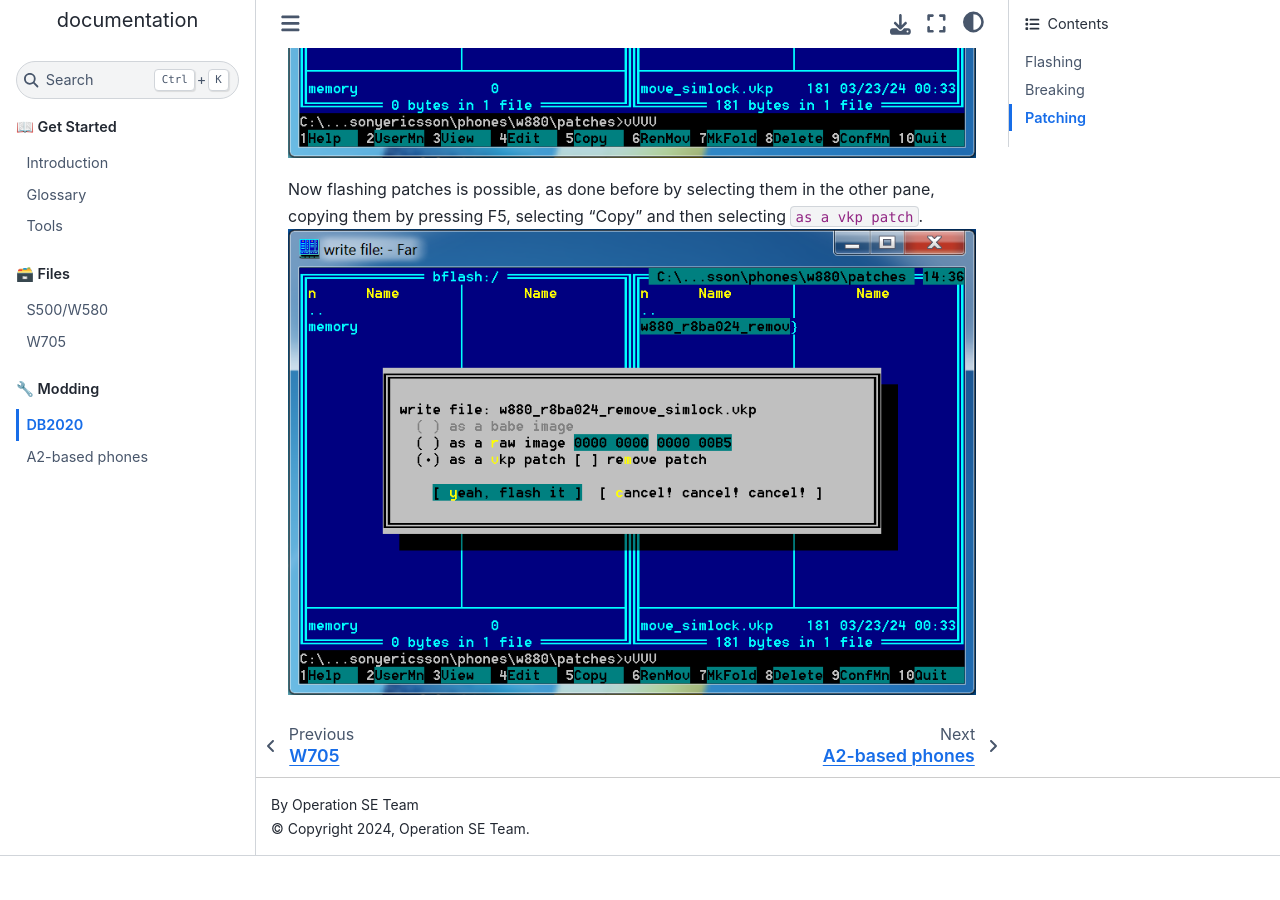
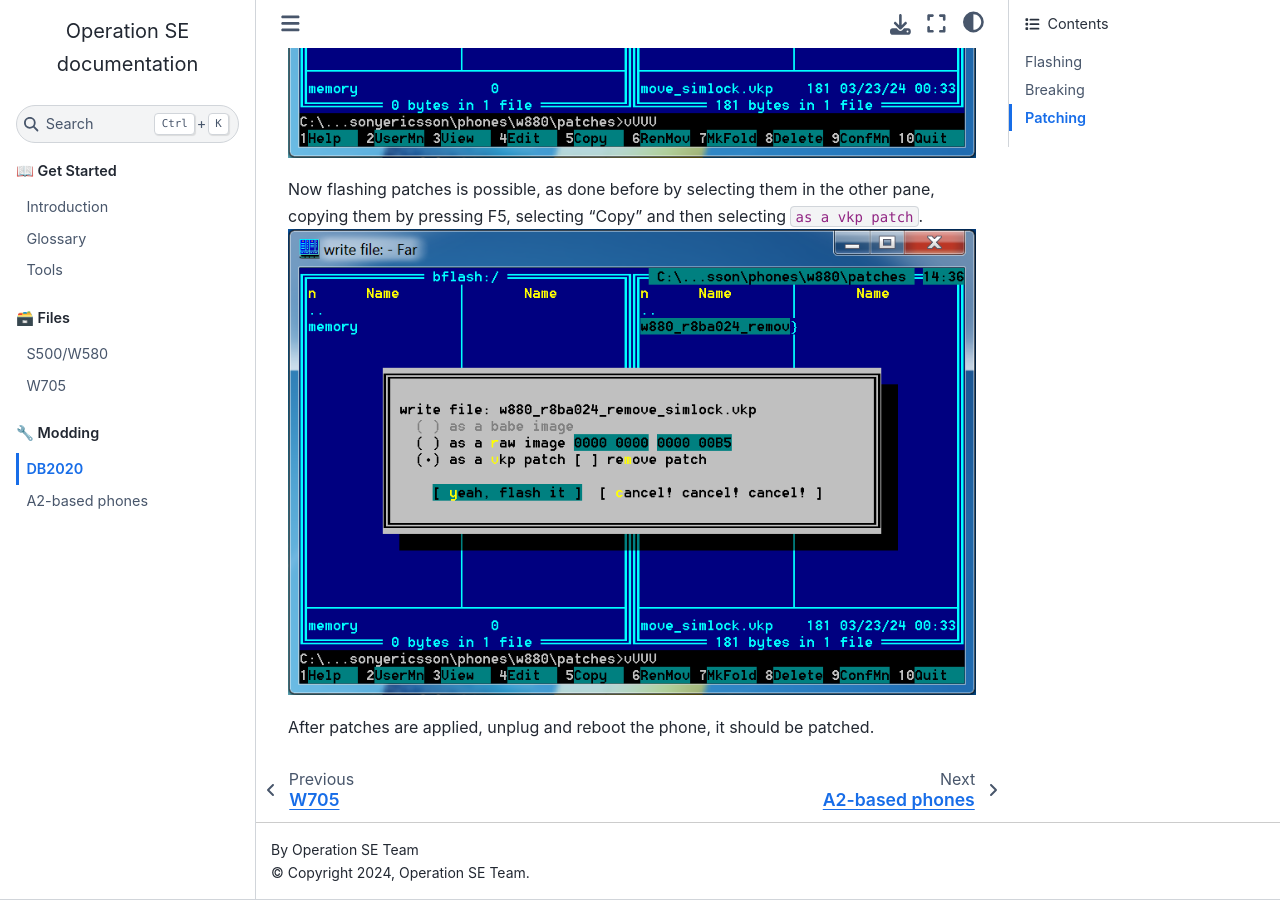
Before and after one commit to OperationSE/operationse.github.io, a Sphinx documentation site: the page built from source/db2020.md, in a window 1280 px wide and 900 px high, scrolled down 7406 px. Built offline with Sphinx 7.4.7 and the Sphinx Book theme 1.1.4, drawn with Linux system fonts in a browser that asks for light colours; before the commit the page ends 8262 px from its top, so only the background shows below that.

Commit message:
Forgot last sentence

```diff
--- a/source/db2020.md
+++ b/source/db2020.md
@@ -85,3 +85,5 @@ Select `bflash`, and then this familiar screen should re-appear
 
 Now flashing patches is possible, as done before by selecting them in the other pane, copying them by pressing F5, selecting "Copy" and then selecting `as a vkp patch`.
 ![justdaflaser qa2020](/_static/farman_jdf10.png)
+
+After patches are applied, unplug and reboot the phone, it should be patched.
```
